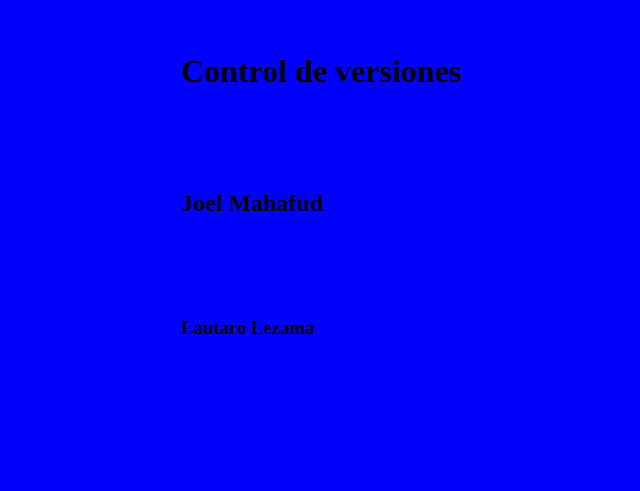
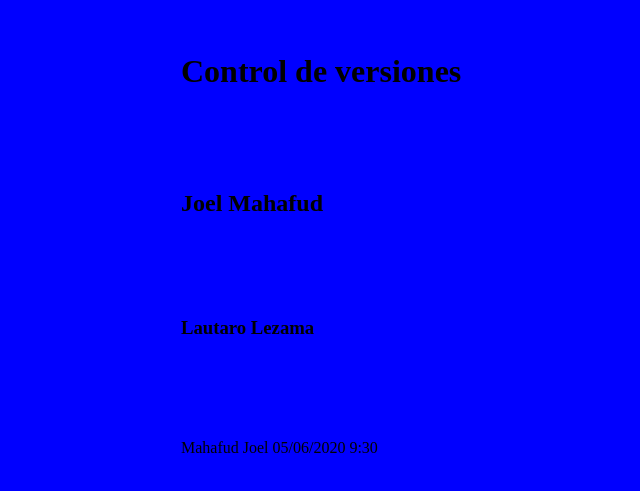
Before and after one commit to FrancoUTN/TP_SO_I4_10_, a plain HTML site: page index.html in a window 1280 px wide. Shown: the part 147-638 px from the top of the page, without its empty margins (119-759 px from the left). Drawn offline with Linux system fonts and the light colour scheme.

Commit message:
index de Beta

```diff
--- a/index.html
+++ b/index.html
@@ -10,5 +10,6 @@
 <h1>Control de versiones</h1>
 <h2>Joel Mahafud</h2>
 <h3>Lautaro Lezama</h3>
+<p>Mahafud Joel 05/06/2020 9:30</p>
 </body>
 </html>
```
